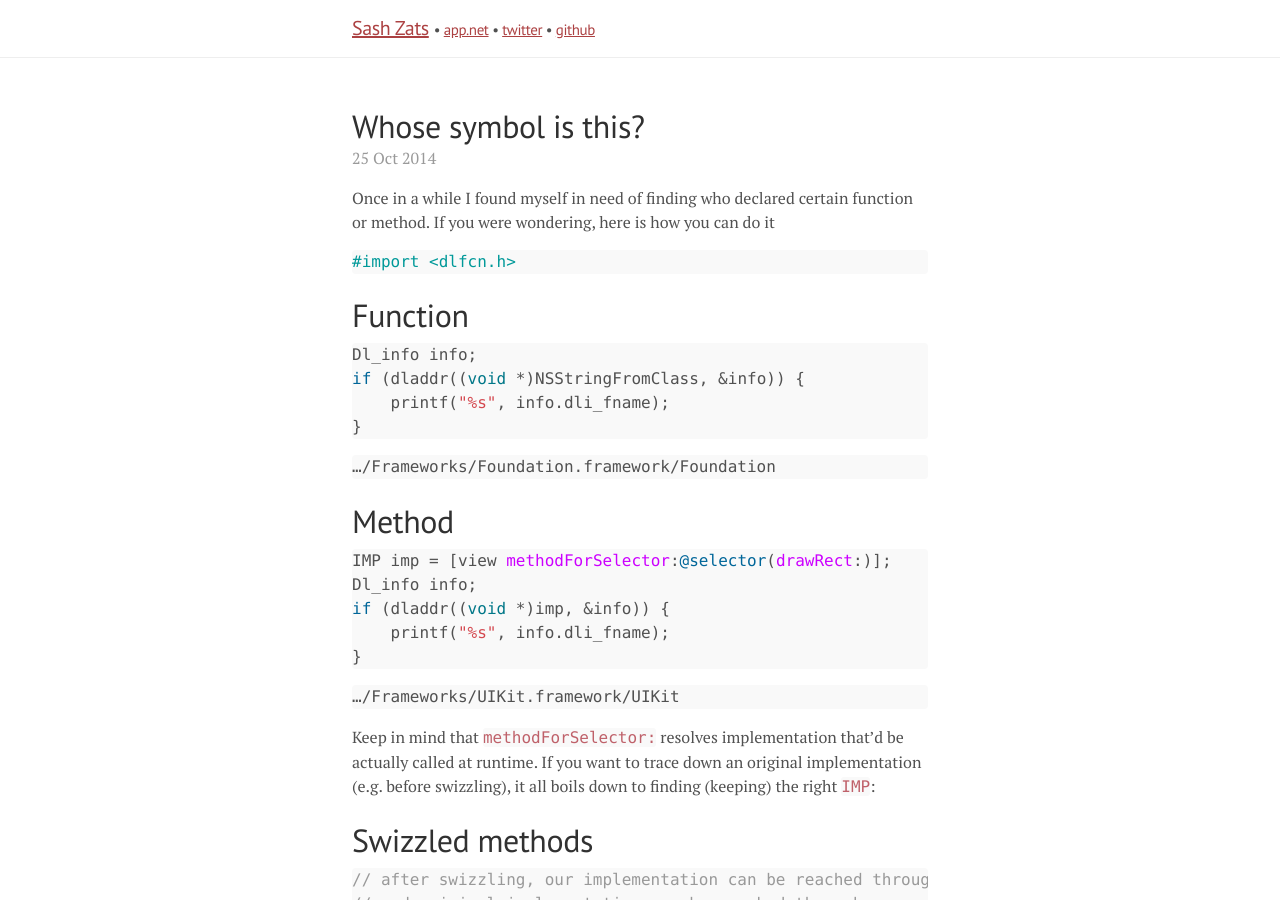
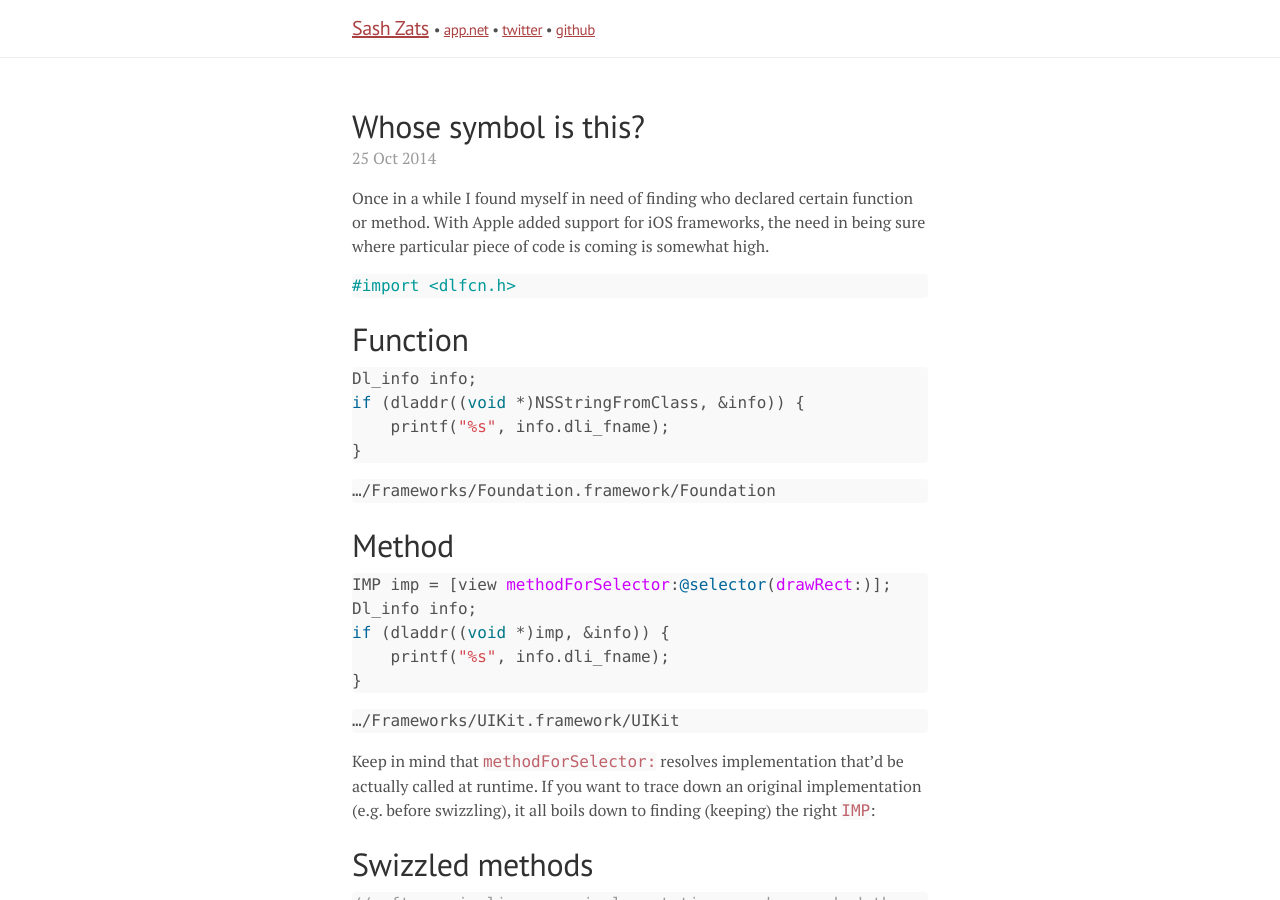
Before and after one commit to zats/zats.github.io, a Jekyll site: the page built from _posts/2014-10-25-whose-symbol-is-this.markdown, in a window 1280 px wide and 900 px high. Built offline with Jekyll 4.4.1, drawn with Linux system fonts in a browser that asks for light colours; Markdown is read by kramdown in place of the engine named in the settings.

Commit message:
Added intro

````diff
--- a/_posts/2014-10-25-whose-symbol-is-this.markdown
+++ b/_posts/2014-10-25-whose-symbol-is-this.markdown
@@ -4,7 +4,7 @@ title: "Whose symbol is this?"
 date: "2014-10-25"
 ---
 
-Once in a while I found myself in need of finding who declared certain function or method. If you were wondering, here is how you can do it
+Once in a while I found myself in need of finding who declared certain function or method. With Apple added support for iOS frameworks, the need in being sure where particular piece of code is coming is somewhat high.
 
 ```objective-c
 #import <dlfcn.h>
````
